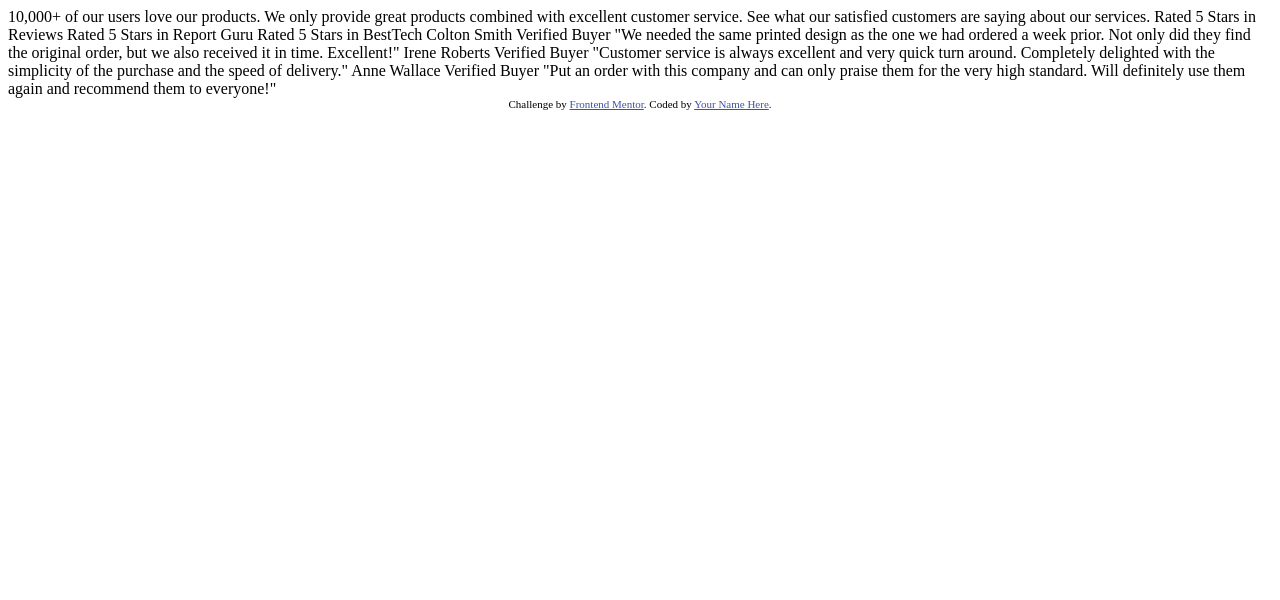
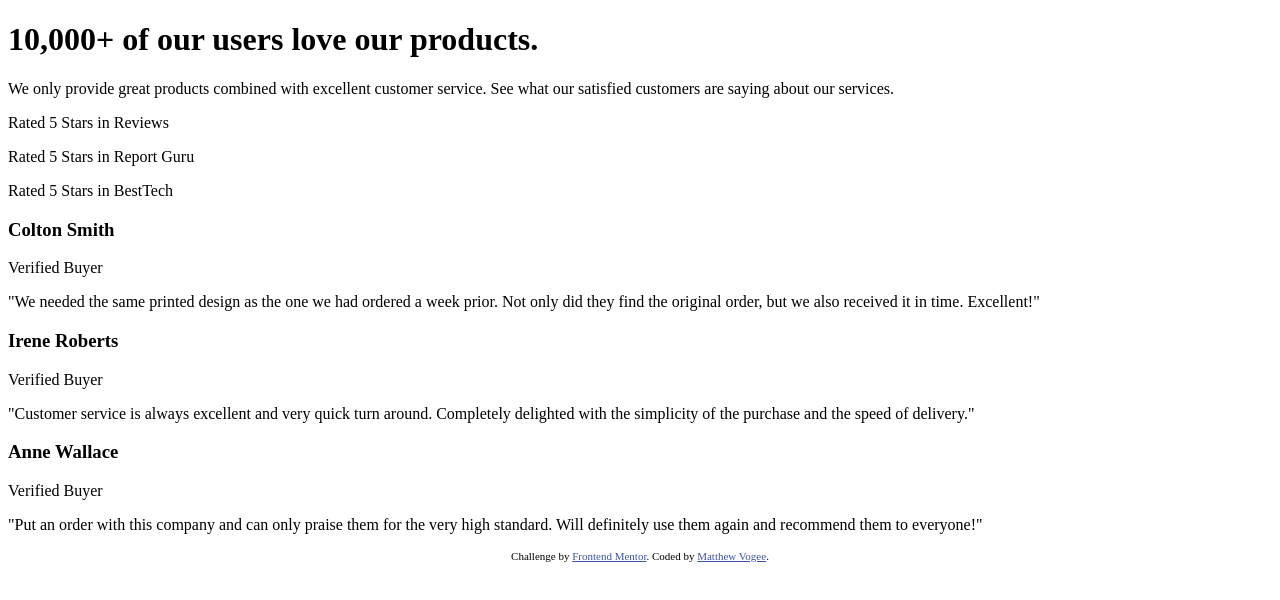
Before and after one commit to mvogee/fem_social_proof_section, a plain HTML site: page index.html in a window 1280 px wide. Drawn offline with Linux system fonts and the light colour scheme.

Commit message:
basic page hierarchy

```diff
--- /dev/null
+++ b/css/default.css
@@ -0,0 +1,7 @@
+.attribution {
+    font-size: 11px;
+    text-align: center;
+  }
+  .attribution a {
+    color: hsl(228, 45%, 44%);
+  }
--- a/index.html
+++ b/index.html
@@ -4,7 +4,7 @@
     <meta charset="UTF-8" />
     <meta name="viewport" content="width=device-width, initial-scale=1.0" />
     <!-- displays site properly based on user's device -->
-
+    <link rel="stylesheet" href="css/default.css">
     <link
       rel="icon"
       type="image/png"
@@ -12,50 +12,61 @@
       href="./images/favicon-32x32.png"
     />
 
-    <title>Frontend Mentor | Social proof section</title>
-
-    <!-- Feel free to remove these styles or customise in your own stylesheet 👍 -->
-    <style>
-      .attribution {
-        font-size: 11px;
-        text-align: center;
-      }
-      .attribution a {
-        color: hsl(228, 45%, 44%);
-      }
-    </style>
   </head>
   <body>
+    <h1>
       10,000+ of our users love our products.
-
+    </h1>
+    <p>
       We only provide great products combined with excellent customer service.
       See what our satisfied customers are saying about our services.
+    </p>
+    <div class="rating">
+      <p>Rated 5 Stars in Reviews</p>
+    </div>
+    <div class="rating">
+      <p>Rated 5 Stars in Report Guru</p>
+    </div>
+    <div class="rating">
+      <p>Rated 5 Stars in BestTech</p>
+    </div>
+    <div class="cards-wrapper">
 
-    Rated 5 Stars in Reviews
-    Rated 5 Stars in Report Guru
-    Rated 5 Stars in BestTech
 
-    Colton Smith
-    Verified Buyer
+      <div class="card">
+        <h3 class="person-name">Colton Smith</h3>
+        <p class="person-title">Verified Buyer</p>
+        <p class="card-content">
           "We needed the same printed design as the one we had ordered a week prior.
           Not only did they find the original order, but we also received it in time.
           Excellent!"
+        </p>
+      </div>
 
-    Irene Roberts
-    Verified Buyer
+      <div class="card">
+        <h3 class="person-name">Irene Roberts</h3>
+        <p class="person-title">Verified Buyer</p>
+        <p class="card-content">
           "Customer service is always excellent and very quick turn around. Completely
           delighted with the simplicity of the purchase and the speed of delivery."
+        </p>
+      </div>
 
-    Anne Wallace
-    Verified Buyer
+      <div class="card">
+        <h3 class="person-name">Anne Wallace</h3>
+        <p class="person-title">Verified Buyer</p>
+        <p class="card-content">
           "Put an order with this company and can only praise them for the very high
           standard. Will definitely use them again and recommend them to everyone!"
+        </p>
+      </div>
 
+    </div>
     <div class="attribution">
       Challenge by
       <a href="https://www.frontendmentor.io?ref=challenge" target="_blank"
         >Frontend Mentor</a
-      >. Coded by <a href="#">Your Name Here</a>.
+      >. Coded by <a href="#">Matthew Vogee</a>.
     </div>
   </body>
 </html>
```
Lines whose indentation alone changed are shown as unchanged.
